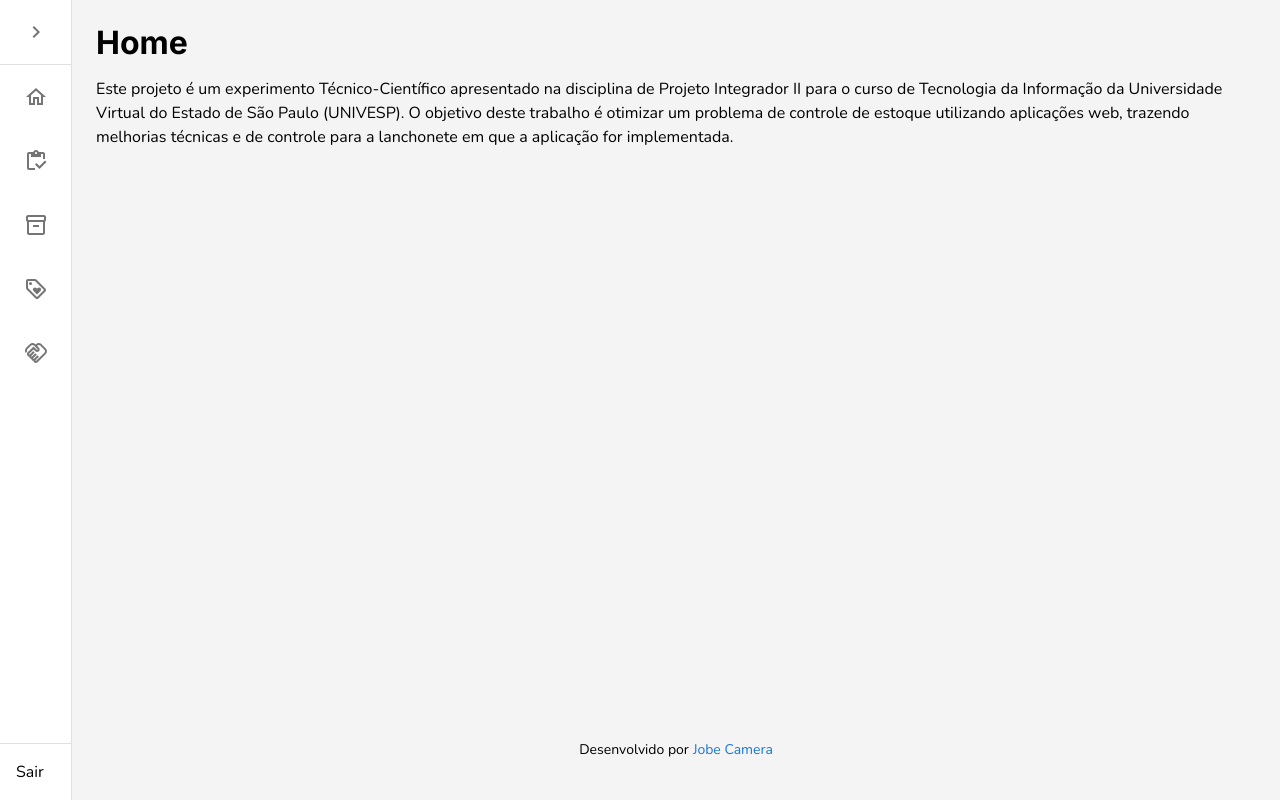
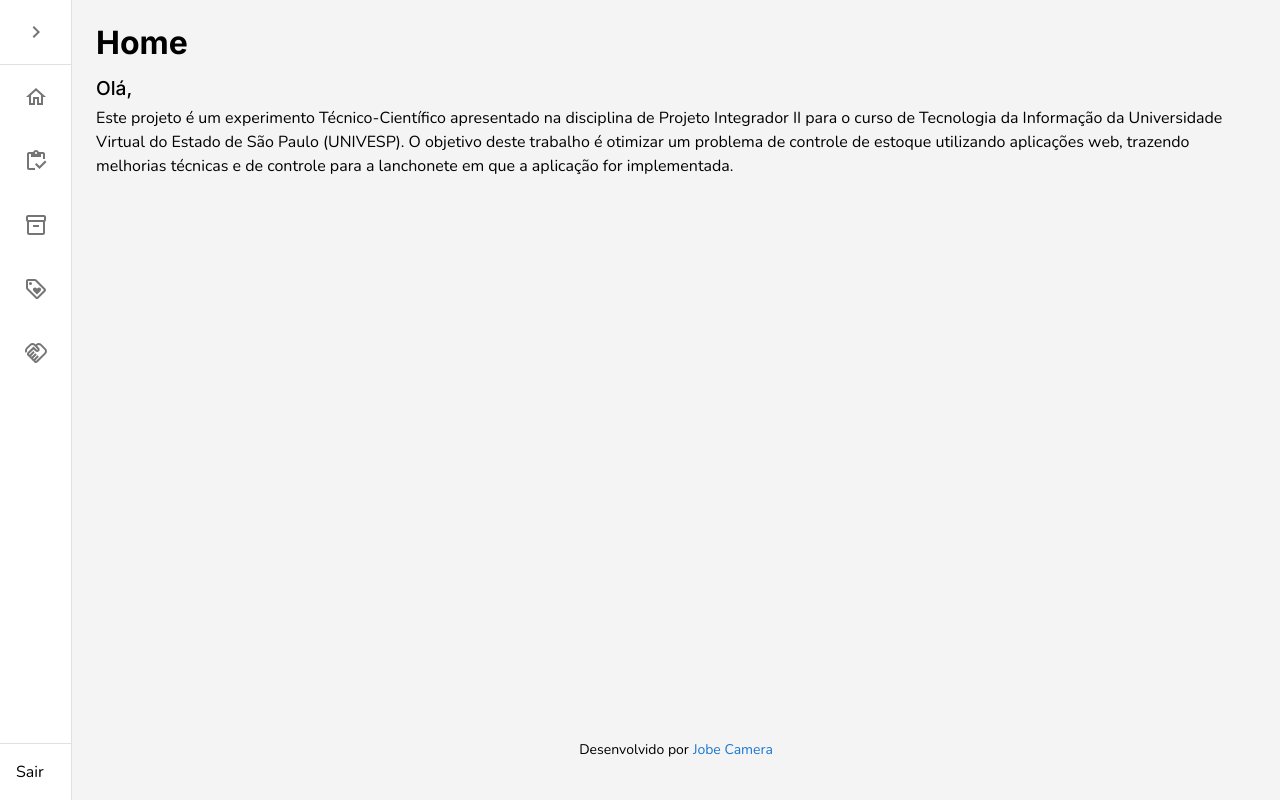
Before and after one commit to pi-ii-univesp-2024/projeto-integrador-2, a Next.js app in the folder frontend/: page / in a window 1280 px wide. Built offline with nearby package versions, Linux system fonts and the light colour scheme; no server answers; sample sign-in values are in the browser's storage.

Commit message:
feat: mostrando usuario logado somente na home

```diff
--- a/frontend/src/pages/index.js
+++ b/frontend/src/pages/index.js
@@ -7,16 +7,20 @@ import { useSession } from "next-auth/react";
 export const getServerSideProps = requireAuth;
 
 export default function Home() {
-
-  // const { data: session } = useSession();
-  // console.log(session)
+  const { data: session } = useSession();
+  const user = session?.user;
+  const userName = user?.username || "";
   return (
     <MainLayout>
       <Box height="100vh" p={3}>
         <Stack height="100%">
           <Typography variant="h1">Home</Typography>
           <Stack mt={2} height="100%" justifyContent="space-between">
-            <Stack flex={1}>
+            <Stack component="article" flex={1}>
+              <Typography
+                variant="h3"
+                gutterBottom
+              >{`Olá, ${userName}`}</Typography>
               <Typography variant="body1">
                 Este projeto é um experimento Técnico-Científico apresentado na
                 disciplina de Projeto Integrador II para o curso de Tecnologia
```
